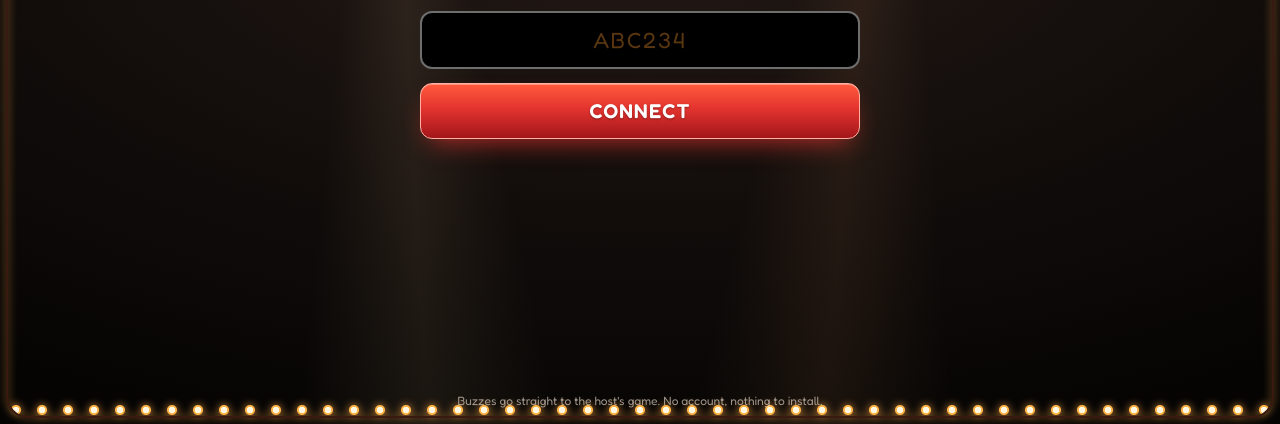
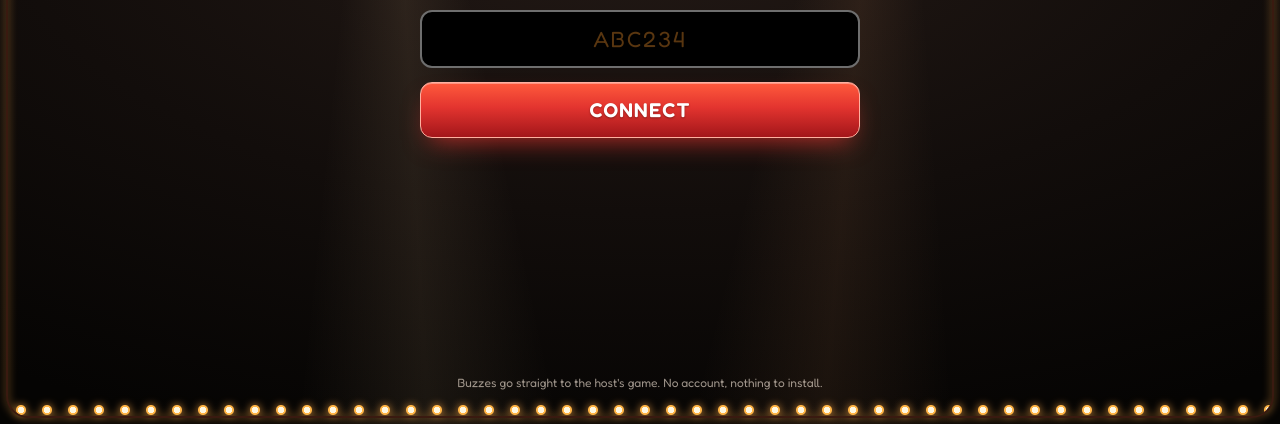
Before and after one commit to aceplaystudio/buzz, a plain HTML site: page party/index.html in a window 1280 px wide. Shown: the part 376-800 px from the top of the page. Drawn offline with Linux system fonts and the light colour scheme.

Commit message:
Add files via upload

```diff
--- a/party/index.html
+++ b/party/index.html
@@ -23,11 +23,13 @@
 * { box-sizing: border-box; -webkit-tap-highlight-color: transparent; }
 html, body { margin: 0; height: 100%; }
 body { background: conic-gradient(from 168deg at 30% -4%, transparent 0deg, rgba(255, 214, 160, .08) 9deg, transparent 18deg), conic-gradient(from 176deg at 70% -4%, transparent 0deg, rgba(255, 170, 110, .08) 9deg, transparent 18deg), radial-gradient(ellipse 90% 70% at 50% 35%, #241a16, #120d0b 55%, #050403); background-attachment: fixed; color: var(--cream); font-family: 'Fredoka', 'Segoe UI', system-ui, -apple-system, sans-serif; font-size: 18px; -webkit-font-smoothing: antialiased; overscroll-behavior: none; user-select: none; -webkit-user-select: none; }
-.app { min-height: 100%; display: flex; flex-direction: column; align-items: center; padding: max(18px, env(safe-area-inset-top)) 18px max(16px, env(safe-area-inset-bottom)); gap: 14px; }
+.app { position: relative; min-height: 100%; display: flex; flex-direction: column; align-items: center; padding: calc(max(6px, env(safe-area-inset-top)) + 28px) 18px calc(max(6px, env(safe-area-inset-bottom)) + 28px); gap: 14px; }
 .top { text-align: center; }
-body::before { content: ''; position: fixed; inset: 6px; z-index: -1; pointer-events: none; border-radius: 22px; border: 2px solid #3a1a10;
-  background: radial-gradient(circle at 8px 8px, #fff7e0 0 3px, #ffb547 3.5px 4.5px, transparent 5.5px) 0 -2px / 26px 16px repeat-x, radial-gradient(circle at 8px 8px, #fff7e0 0 3px, #ffb547 3.5px 4.5px, transparent 5.5px) 0 calc(100% + 2px) / 26px 16px repeat-x;
+/* marquee bulbs: a strip at the top and at the bottom of the page (they move with the page, never over the text) */
+.bulbs { position: absolute; left: 6px; right: 6px; top: max(6px, env(safe-area-inset-top)); bottom: max(6px, env(safe-area-inset-bottom)); z-index: 0; pointer-events: none; border-radius: 22px; border: 2px solid #3a1a10;
+  background: radial-gradient(circle at 13px 8px, #fff7e0 0 3px, #ffb547 3.5px 4.5px, transparent 5.5px) 0 -2px / 26px 16px repeat-x, radial-gradient(circle at 13px 8px, #fff7e0 0 3px, #ffb547 3.5px 4.5px, transparent 5.5px) 0 calc(100% + 2px) / 26px 16px repeat-x;
   filter: drop-shadow(0 0 4px rgba(255, 170, 70, .8)); }
+.app > :not(.bulbs) { position: relative; z-index: 1; }
 .top .small { font-size: 12px; font-weight: 600; color: var(--gold); letter-spacing: .32em; text-shadow: 0 0 12px rgba(255,150,50,.5); }
 .top .big { font-size: 34px; font-weight: 700; line-height: 1.05; text-transform: uppercase; background: var(--foil); -webkit-background-clip: text; background-clip: text; color: transparent; filter: drop-shadow(0 2px 0 #b3201c) drop-shadow(0 4px 0 #4f0909); }
 .screen { flex: 1; width: 100%; max-width: 440px; display: flex; flex-direction: column; justify-content: center; gap: 14px; text-align: center; }
@@ -61,6 +63,7 @@ input:focus { border-color: #d6d6d6; box-shadow: inset 0 2px 8px rgba(0,0,0,.5),
 </head>
 <body>
 <div class="app">
+  <div class="bulbs" aria-hidden="true"></div>
   <div class="top"><div class="small">FAMILY PARTY</div><div class="big">Showdown</div></div>
 
   <div class="screen" id="s-code">
```
